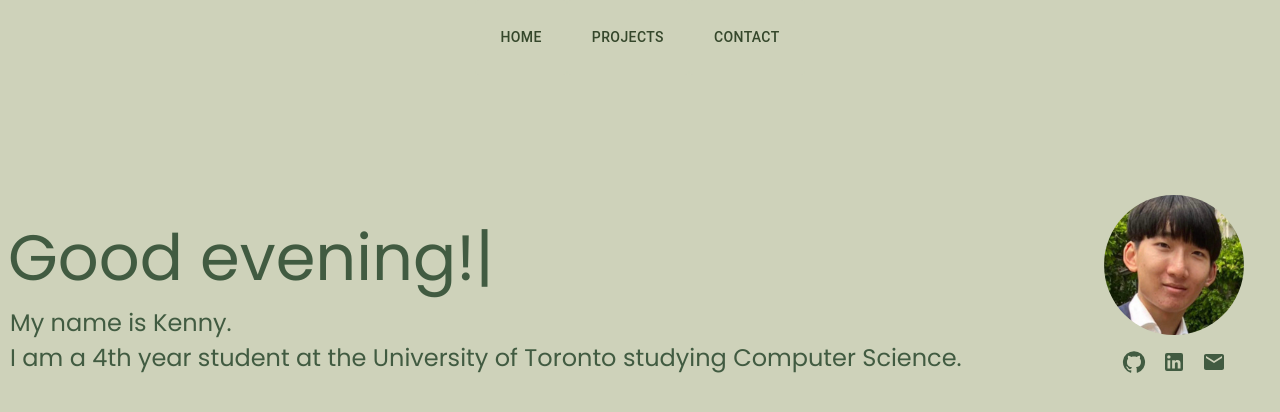
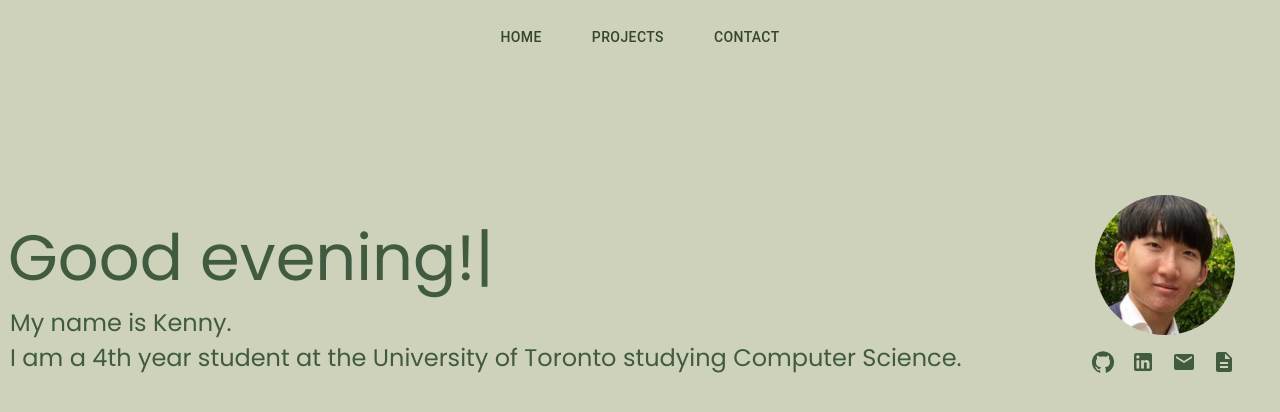
Before and after one commit to yuxuan0305/alpha1, a React (Create React App) app: page / in a window 1280 px wide. Shown: the top 412 px of the page. Built offline with nearby package versions, Linux system fonts and the light colour scheme.

Commit message:
[10] Add resume, resume download handler button on homepage (#9)
* add resume, resume handling button on home page

* add toast for resume download, add gap between iconbuttons

---------

Co-authored-by: Yu Yang Chen <yuyangchen@Yus-MacBook-Pro.local>

```diff
--- a/src/pages/HomePage.tsx
+++ b/src/pages/HomePage.tsx
@@ -4,6 +4,7 @@ import GitHubIcon from '@mui/icons-material/GitHub';
 import LinkedInIcon from '@mui/icons-material/LinkedIn';
 import EmailIcon from '@mui/icons-material/Email';
 import IconButton from '@mui/material/IconButton';
+import DescriptionIcon from '@mui/icons-material/Description';
 import toast, { Toaster } from 'react-hot-toast';
 
 
@@ -25,6 +26,27 @@ function HomePage() {
   const handleEmailClick = () => {
     navigator.clipboard.writeText("kennyyuyang.chen@mail.utoronto.ca");
     toast.success('Email copied to clipboard!', {
+      style: {
+        border: '1px solid #713200',
+        padding: '16px',
+        color: '#713200',
+      },
+      iconTheme: {
+        primary: '#713200',
+        secondary: '#FFFAEE',
+      },
+    });
+  }
+
+  const handleResumeClick = () => {
+    const pdfUrl = "resume.pdf";
+    const link = document.createElement("a");
+    link.href = pdfUrl;
+    link.download = "resume.pdf";
+    document.body.appendChild(link);
+    link.click();
+    document.body.removeChild(link);
+    toast.success('Resume successfully downloaded!', {
       style: {
         border: '1px solid #713200',
         padding: '16px',
@@ -72,12 +94,15 @@ function HomePage() {
   const textBoxDisplay = {
     paddingTop: 128,
     flex: 1,
+    marginRight: 18,
   }
 
   const iconsDisplay = {
     display: 'flex',
     justifyContent: 'center',
     alignItems: 'center',
+    marginLeft: -12,
+    gap: 0.3,
   }
 
   const iconStyle = {
@@ -113,6 +138,9 @@ function HomePage() {
           <IconButton onClick={handleEmailClick}>
             <EmailIcon style={iconStyle}/>
           </IconButton>
+          <IconButton onClick={handleResumeClick}>
+            <DescriptionIcon style={iconStyle}/>
+          </IconButton>
         </div>
       </div>
     </div>
```
Also changed, not shown: 1 other file (tests, documents, lock files or other folders).
